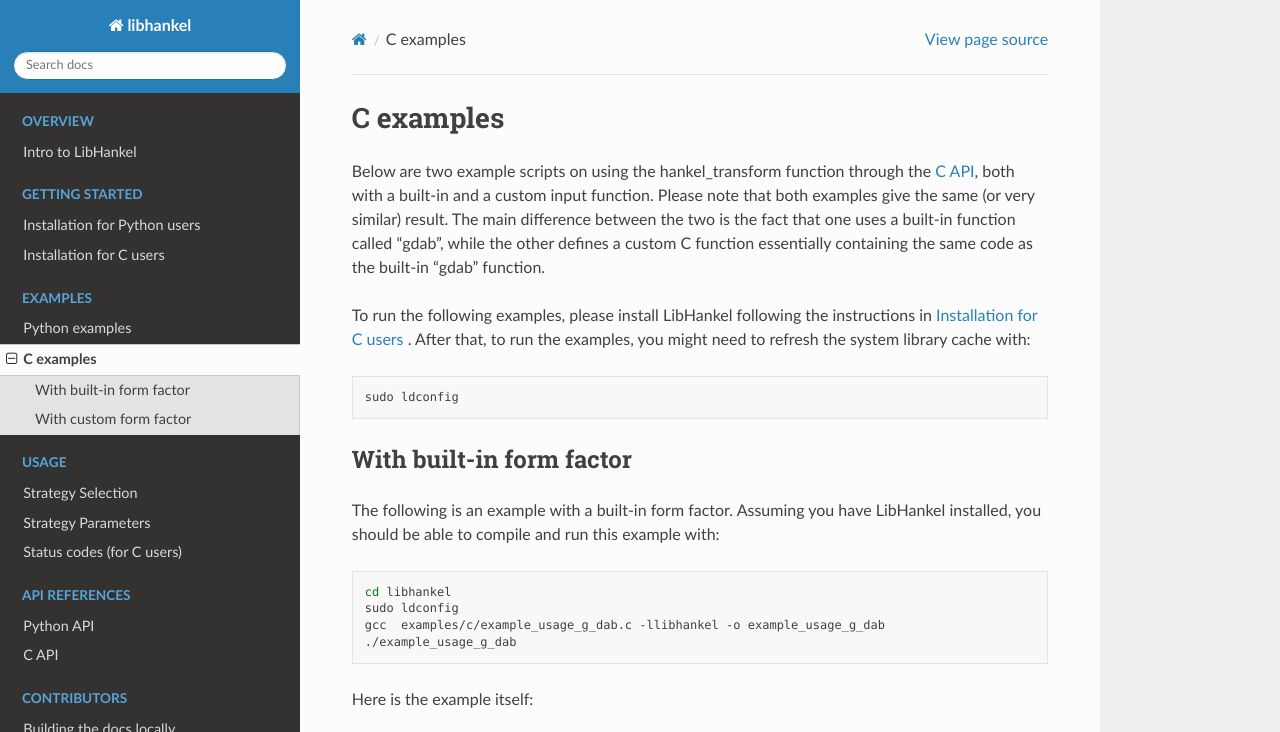
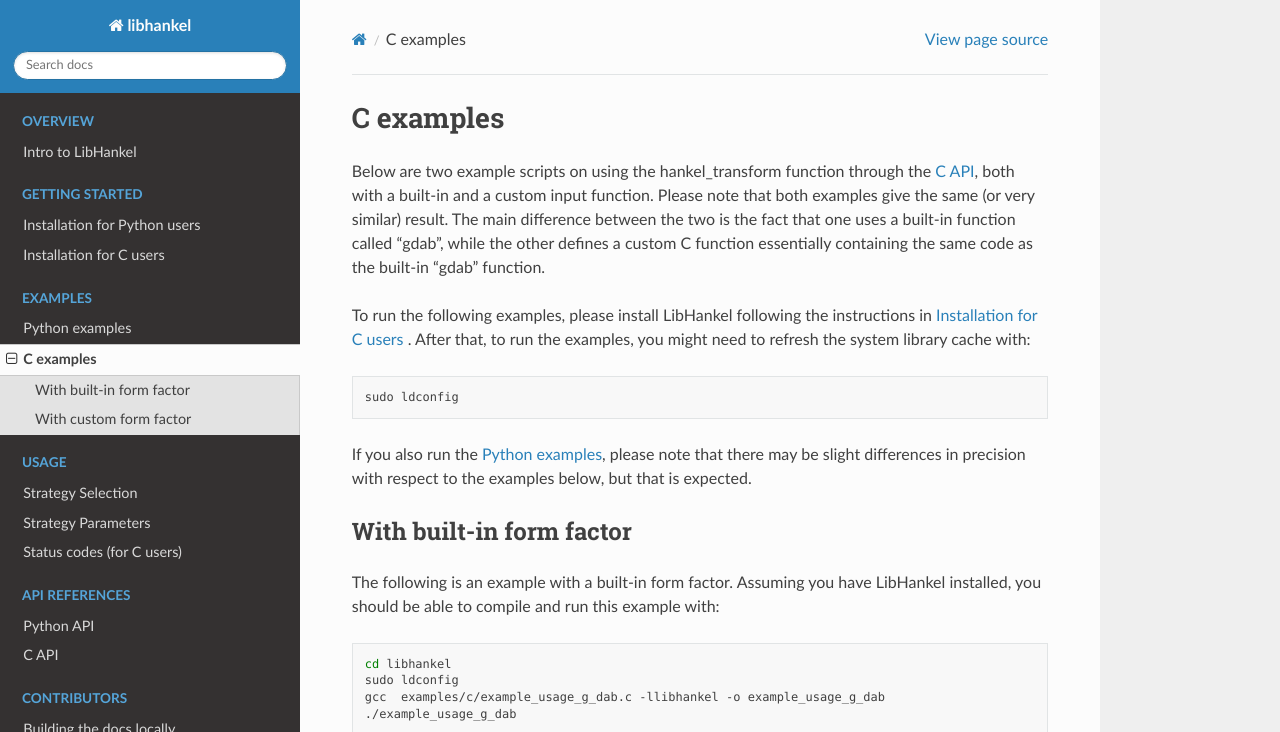
Before and after one commit to Letizia97/libhankel, a Sphinx documentation site: the page built from docs/source/examples/c_examples.rst, in a window 1280 px wide and 900 px high, cut to the strip 0-732 px from the top of the window. Built offline with Sphinx 7.4.7 and the Read the Docs theme 3.1.0, drawn with Linux system fonts in a browser that asks for light colours.

Commit message:
Clarify that diff in precision between python and C examples is expected

```diff
--- a/docs/source/examples/c_examples.rst
+++ b/docs/source/examples/c_examples.rst
@@ -17,6 +17,9 @@ system library cache with:
 
     sudo ldconfig
 
+
+If you also run the :ref:`python-examples`, please note that there may be slight differences
+in precision with respect to the examples below, but that is expected.
 
 
 .. _c-examples-builtin-f:
--- a/docs/source/examples/python_examples.rst
+++ b/docs/source/examples/python_examples.rst
@@ -17,6 +17,9 @@ code as the built-in "gdab" function.
 
 In order to run these examples, please install LibHankel through
 the instructions at :ref:`quickstart-python`.
+
+If you also run the :ref:`c-examples`, please note that there may be slight differences
+in precision with respect to the examples below, but that is expected.
 
 
 With built-in form factor
```
